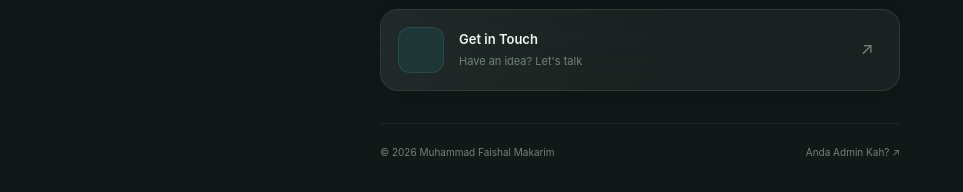
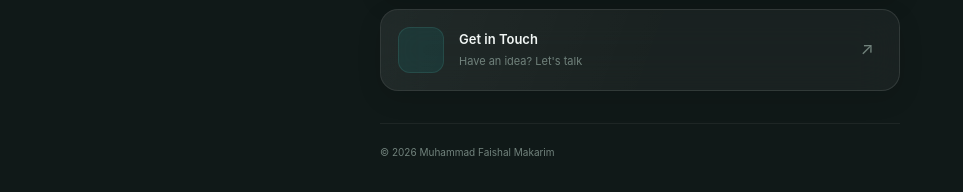
Before and after one commit to fayz-stack/fayzlink-bio, a plain HTML site: page index.html in a window 1280 px wide. Shown: the part 824-1016 px from the top of the page, without its empty margins (0-963 px from the left). Drawn offline with Linux system fonts and the light colour scheme.

Commit message:
Update index.html

```diff
--- a/index.html
+++ b/index.html
@@ -70,10 +70,10 @@
       <footer class="site-footer">
         <span>© 2026 Muhammad Faishal Makarim</span>
 
-        <a class="admin-entry-link" href="login.html">
+        <!-- <a class="admin-entry-link" href="login.html">
           Anda Admin Kah?
           <span aria-hidden="true">↗</span>
-        </a>
+        </a> -->
       </footer>
     </main>
 
```
